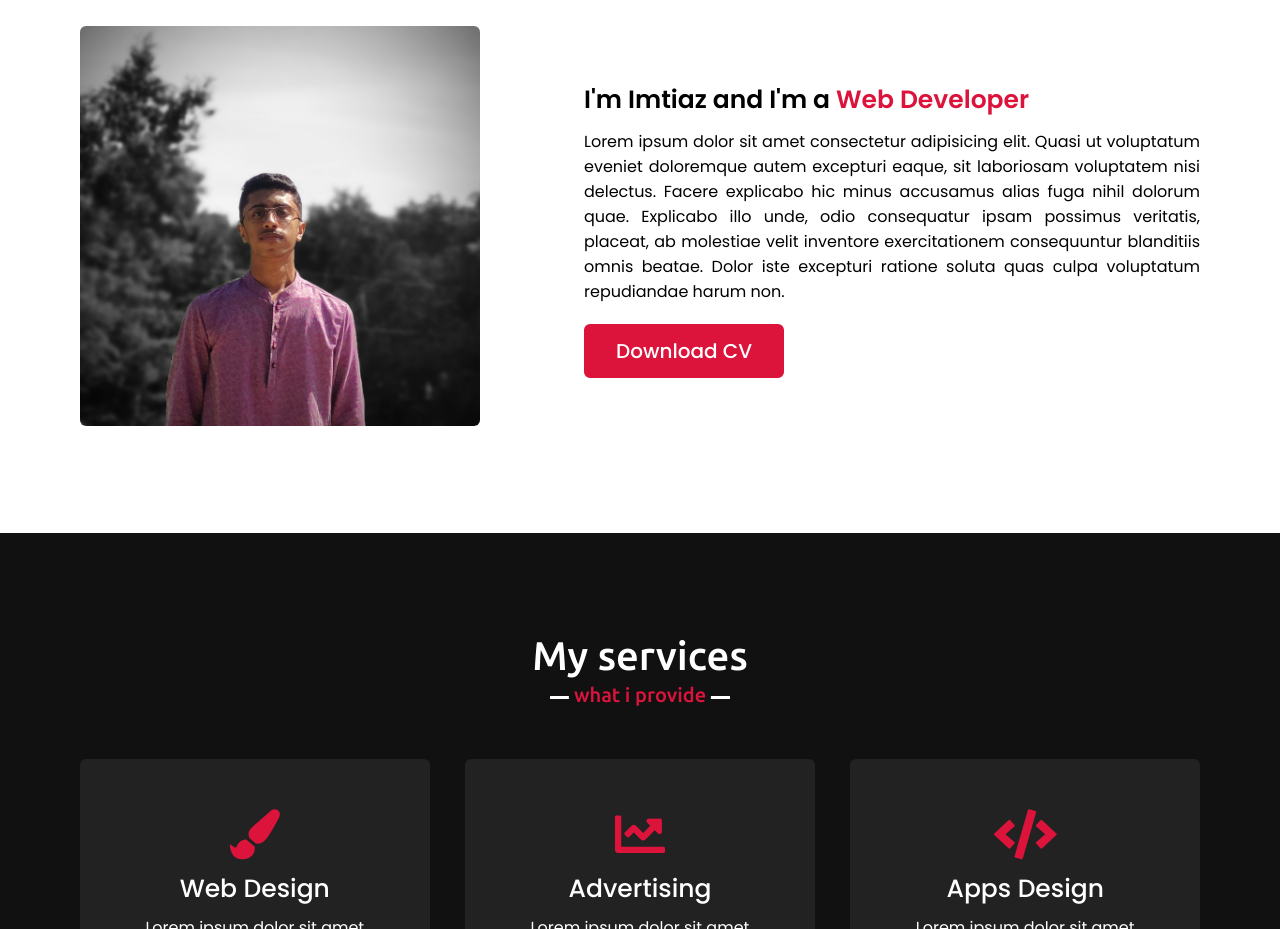
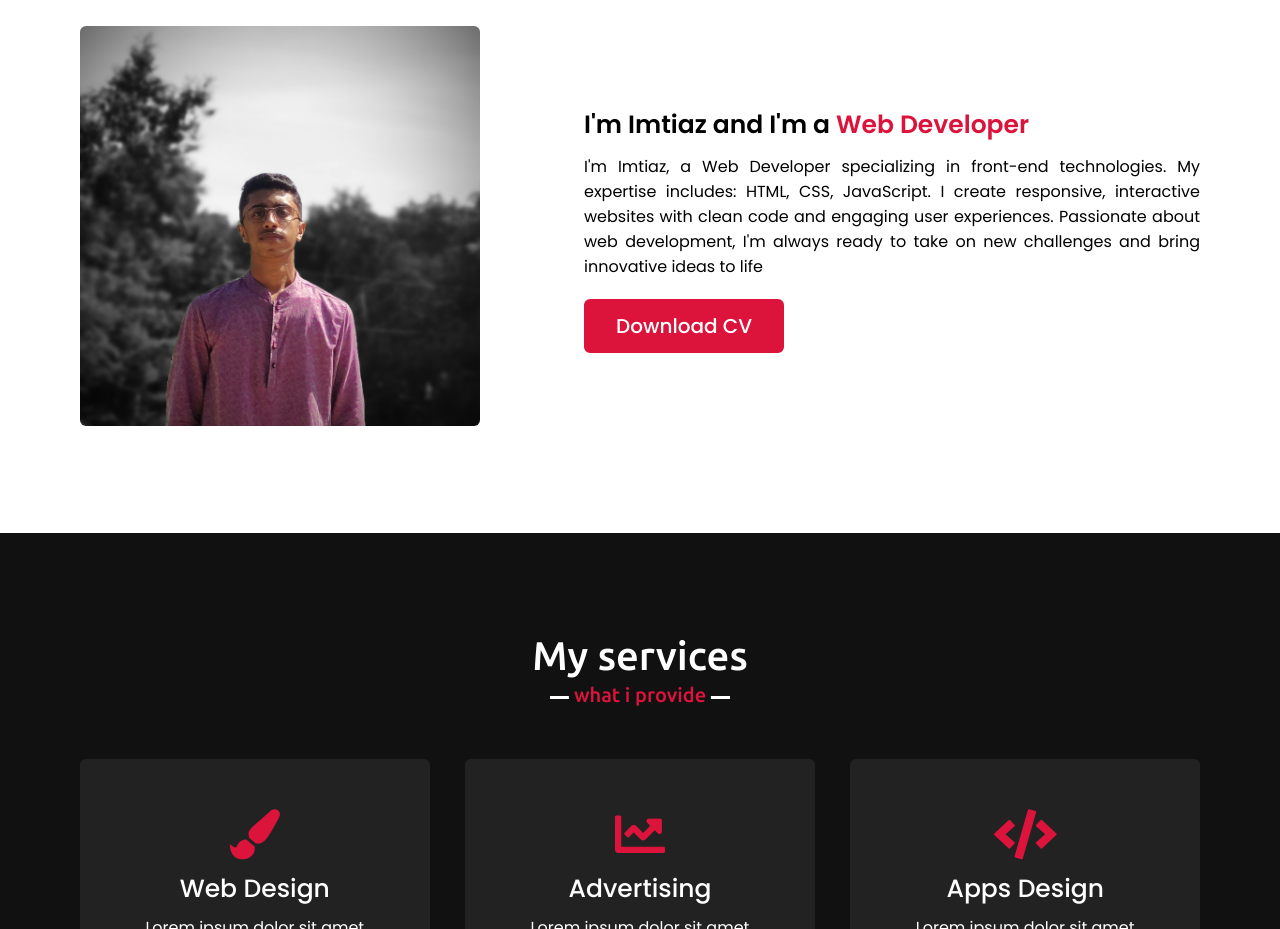
Before and after one commit to ImtiazHossain-Eshan/My-Portfolio-Website, a plain HTML site: page index.html in a window 1280 px wide. Shown: the part 1000-1929 px from the top of the page. Drawn offline with nearby package versions, Linux system fonts and the light colour scheme.

Commit message:
update
Running

```diff
--- a/index.html
+++ b/index.html
@@ -60,7 +60,7 @@
                 </div>
                 <div class="column right">
                     <div class="text">I'm Imtiaz and I'm a <span>Web Developer</span></div>
-                    <p>Lorem ipsum dolor sit amet consectetur adipisicing elit. Quasi ut voluptatum eveniet doloremque autem excepturi eaque, sit laboriosam voluptatem nisi delectus. Facere explicabo hic minus accusamus alias fuga nihil dolorum quae. Explicabo illo unde, odio consequatur ipsam possimus veritatis, placeat, ab molestiae velit inventore exercitationem consequuntur blanditiis omnis beatae. Dolor iste excepturi ratione soluta quas culpa voluptatum repudiandae harum non.</p>
+                    <p>I'm Imtiaz, a Web Developer specializing in front-end technologies. My expertise includes: HTML, CSS, JavaScript. I create responsive, interactive websites with clean code and engaging user experiences. Passionate about web development, I'm always ready to take on new challenges and bring innovative ideas to life</p>
                     <a href="#">Download CV</a>
                 </div>
             </div>
```
